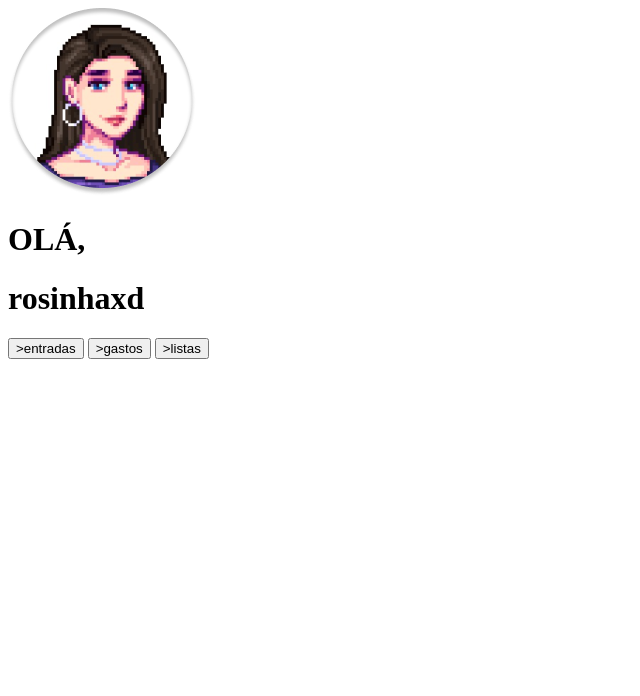
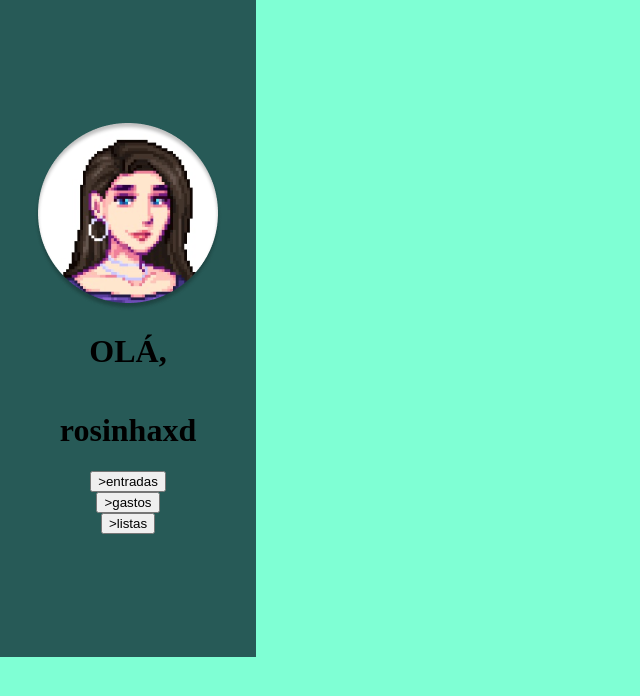
Before and after one commit to RosalindaLaass/Sistema-Financeiro, a plain HTML site: page html/index.html in a window 1280 px wide. Shown: the whole page, without its empty margins (0-640 px from the left). Drawn offline with Linux system fonts and the light colour scheme.

Commit message:
feat: divisão das divs

```diff
--- a/html/index.html
+++ b/html/index.html
@@ -3,6 +3,7 @@
 <head>
     <meta charset="UTF-8">
     <meta name="viewport" content="width=device-width, initial-scale=1.0">
+    <link rel="stylesheet" href="styles.css">
     <title>Sistema Financeiro</title>
 </head>
 <body>
--- /dev/null
+++ b/html/styles.css
@@ -0,0 +1,17 @@
+body{
+    margin: 0;
+    padding: 0;
+    background-color: aquamarine;
+}
+
+.containet_um {
+    margin: 0;
+    padding: 0;
+    background-color: #275A57;
+    width: 20%;
+    height: 657px;
+    display: flex;
+    flex-direction: column;
+    align-items: center;
+    justify-content: center;
+}
```
Also changed, not shown: css/styles.css (deleted).
